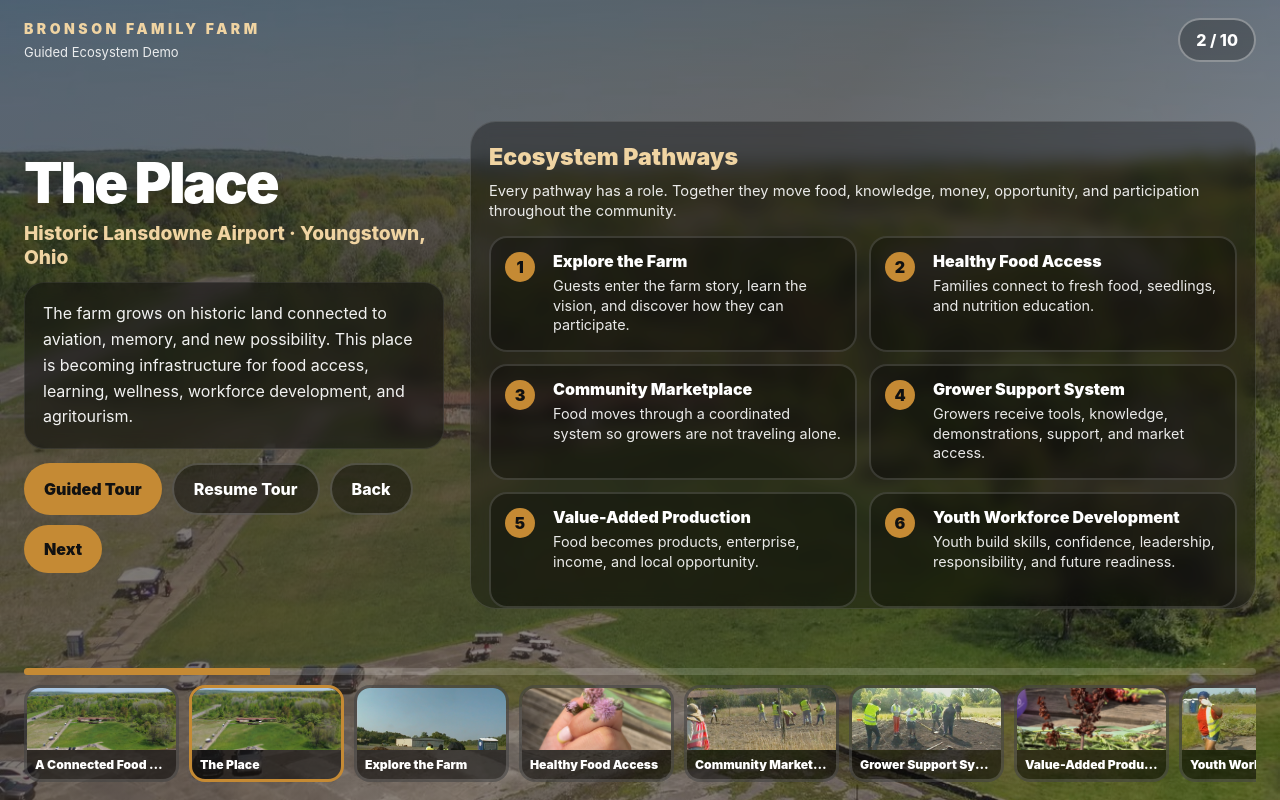
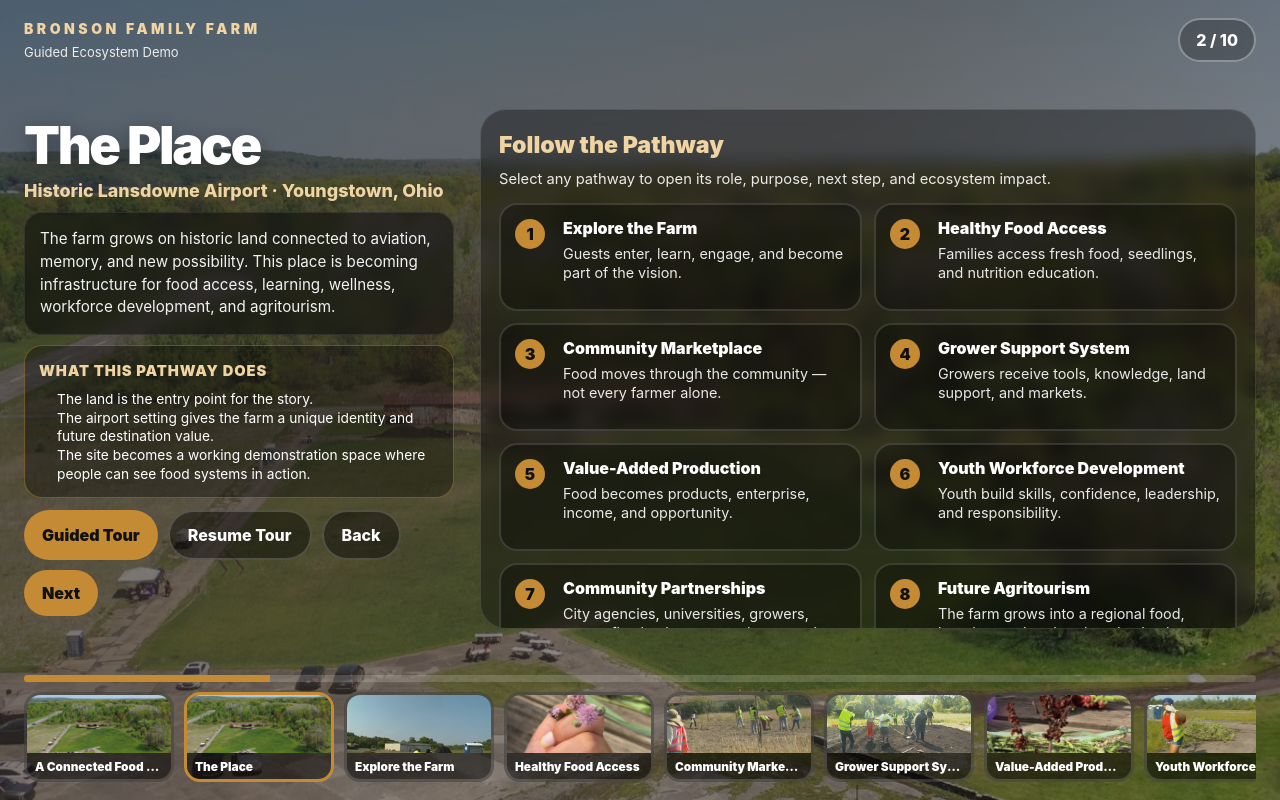
Before and after one commit to cburgessemail-gif/bronson-demo, a React (Vite) app: page / in a window 1280 px wide. Both pictures are taken after a click on the button "Next". Built offline with nearby package versions, Linux system fonts and the light colour scheme; the HTML template or start-up script is replaced by a standard one.

Commit message:
Refactor pathway descriptions for clarity and brevity

```diff
--- a/src/App.tsx
+++ b/src/App.tsx
@@ -7,37 +7,38 @@ const pathways = [
   {
     id: "explore",
     label: "Explore the Farm",
-    short: "Guests enter the farm story, learn the vision, and discover how they can participate.",
+    short: "Guests enter, learn, engage, and become part of the vision.",
   },
   {
     id: "food",
     label: "Healthy Food Access",
-    short: "Families connect to fresh food, seedlings, and nutrition education.",
+    short: "Families access fresh food, seedlings, and nutrition education.",
   },
   {
     id: "marketplace",
     label: "Community Marketplace",
-    short: "Food moves through a coordinated system so growers are not traveling alone.",
+    short: "Food moves through the community — not every farmer alone.",
   },
   {
     id: "growers",
     label: "Grower Support System",
-    short: "Growers receive tools, knowledge, demonstrations, support, and market access.",
+    short: "Growers receive tools, knowledge, land support, and markets.",
   },
   {
     id: "valueadded",
     label: "Value-Added Production",
-    short: "Food becomes products, enterprise, income, and local opportunity.",
+    short: "Food becomes products, enterprise, income, and opportunity.",
   },
   {
     id: "youth",
     label: "Youth Workforce Development",
-    short: "Youth build skills, confidence, leadership, responsibility, and future readiness.",
+    short: "Youth build skills, confidence, leadership, and responsibility.",
   },
   {
     id: "partners",
     label: "Community Partnerships",
-    short: "Partners align resources for health, education, workforce, and impact.",
+    short:
+      "City agencies, universities, growers, nonprofits, businesses, and community organizations align resources.",
   },
   {
     id: "future",
@@ -54,6 +55,11 @@ const slides = [
     image: "/GrowArea.jpg",
     body:
       "Bronson Family Farm is a place-based ecosystem where growers, families, youth, partners, resources, and opportunities work together so food, knowledge, and economic value circulate locally and strengthen the whole community.",
+    details: [
+      "The ecosystem begins with place: land, people, food, education, and community need.",
+      "Each pathway gives a person or partner a clear way to participate.",
+      "The purpose is circulation — food, knowledge, opportunity, and resources moving through the community.",
+    ],
     color: "#1d241b",
     ecosystem: true,
   },
@@ -64,6 +70,11 @@ const slides = [
     image: "/GrowArea2.jpg",
     body:
       "The farm grows on historic land connected to aviation, memory, and new possibility. This place is becoming infrastructure for food access, learning, wellness, workforce development, and agritourism.",
+    details: [
+      "The land is the entry point for the story.",
+      "The airport setting gives the farm a unique identity and future destination value.",
+      "The site becomes a working demonstration space where people can see food systems in action.",
+    ],
     color: "#3d332a",
   },
   {
@@ -73,6 +84,12 @@ const slides = [
     image: "/SAM_0220.JPG",
     body:
       "Guests enter through tours, events, storytelling, demonstrations, and experiences that help them understand the ecosystem, the land, and why local food systems matter.",
+    details: [
+      "Guests learn the farm story and why the ecosystem exists.",
+      "They see growing areas, demonstrations, food access needs, and future possibilities.",
+      "They can move next into volunteering, purchasing, growing, donating, partnering, or advocating.",
+    ],
+    nextPath: "food",
     color: "#263322",
   },
   {
@@ -82,6 +99,12 @@ const slides = [
     image: "/culniary_edibleflowers.jpeg",
     body:
       "Families connect to fresh, chemical-free produce, seedlings, nutrition education, and healthier choices that support wellness, food security, and household stability.",
+    details: [
+      "Customers access fresh produce, seedlings, and nutrition information.",
+      "The goal is repeated healthy choice, not one-time participation.",
+      "Customer demand helps strengthen growers and the marketplace.",
+    ],
+    nextPath: "marketplace",
     color: "#40351f",
   },
   {
@@ -91,6 +114,12 @@ const slides = [
     image: "/SAM_0301.JPG",
     body:
       "The marketplace connects growers to schools, businesses, organizations, and buyers through a coordinated local food system where food and money circulate locally.",
+    details: [
+      "Orders, food, customers, and growers are coordinated through a shared system.",
+      "Growers do not have to travel everywhere alone to find buyers.",
+      "The marketplace keeps food and money moving locally.",
+    ],
+    nextPath: "growers",
     color: "#4a2f1d",
   },
   {
@@ -100,6 +129,12 @@ const slides = [
     image: "/SAM_0225.JPG",
     body:
       "Growers receive demonstrations, technical assistance, irrigation knowledge, tools, market opportunities, education, and support to become more sustainable and successful.",
+    details: [
+      "Growers need more than land; they need supplies, knowledge, and market access.",
+      "The farm demonstrates growing methods, tools, irrigation, soil learning, and pest awareness.",
+      "Supported growers increase community food production.",
+    ],
+    nextPath: "valueadded",
     color: "#263322",
   },
   {
@@ -109,6 +144,12 @@ const slides = [
     image: "/culniary_edibleflowers2.jpeg",
     body:
       "Produce can become sauces, canned goods, herbs, prepared foods, seedlings, educational kits, farm experiences, and small business opportunities.",
+    details: [
+      "Value-added work helps extend the life and economic value of food.",
+      "It creates pathways for small business, culinary education, and entrepreneurship.",
+      "This helps more people participate in the food economy.",
+    ],
+    nextPath: "youth",
     color: "#4a3421",
   },
   {
@@ -118,6 +159,12 @@ const slides = [
     image: "/SAM_0226.JPG",
     body:
       "Youth build leadership, responsibility, teamwork, communication, safety, and workforce skills through real experiences connected to growing food and serving community.",
+    details: [
+      "Youth practice attendance, safety, communication, teamwork, and responsibility.",
+      "They learn by working in a real environment with visible outcomes.",
+      "The pathway builds future readiness, confidence, and community connection.",
+    ],
+    nextPath: "partners",
     color: "#29243d",
   },
   {
@@ -126,38 +173,52 @@ const slides = [
     subtitle: "Stronger together.",
     image: "/SAM_0238.JPG",
     body:
-      "Educational institutions, health systems, businesses, nonprofits, growers, and civic organizations strengthen the ecosystem through collaboration and shared investment.",
+      "Community partnerships strengthen the ecosystem through shared education, workforce development, food access, infrastructure, health, and community investment.",
+    details: [
+      "Partners include the City of Youngstown, Central State University, Ohio State University, Northeast Ohio Regional Sewer District, Farm & Family Alliance, Parker Farms, Home Depot, Flying High, Jubilee Gardens, Inc., Elliott’s Garden Center, Petitti Garden Centers, and The Airport Association.",
+      "Partners bring knowledge, materials, funding, outreach, workforce support, health education, and technical assistance.",
+      "Partnerships help the ecosystem serve more people than one organization could serve alone.",
+    ],
+    nextPath: "future",
     color: "#23364a",
   },
   {
     id: "future",
-    title: "The Future",
-    subtitle: "A regional agritourism and food innovation destination.",
+    title: "Future Agritourism",
+    subtitle: "A regional food, learning, and destination experience.",
     image: "/SAM_0249.JPG",
     body:
       "Bronson Family Farm is growing toward agritourism, youth experiences, food innovation, camping, RC activities, education, wellness, grower supply systems, and community-centered economic development.",
+    details: [
+      "The future expands the farm into a destination for food, learning, recreation, and legacy.",
+      "Agritourism creates earned revenue while educating visitors and supporting the mission.",
+      "The ecosystem becomes a model for community-centered food innovation.",
+    ],
+    nextPath: "intro",
     color: "#4b321f",
   },
 ];
 
+function findSlideIndex(id: string) {
+  const found = slides.findIndex((s) => s.id === id);
+  return found >= 0 ? found : 0;
+}
+
 function PathwayPanel({ activeId, setIndex }: any) {
   return (
     <div style={styles.pathwayPanel}>
-      <div style={styles.pathwayHeader}>Ecosystem Pathways</div>
+      <div style={styles.pathwayHeader}>Follow the Pathway</div>
       <div style={styles.pathwaySub}>
-        Every pathway has a role. Together they move food, knowledge, money,
-        opportunity, and participation throughout the community.
+        Select any pathway to open its role, purpose, next step, and ecosystem impact.
       </div>
 
       <div style={styles.pathwayList}>
         {pathways.map((p, i) => {
-          const slideIndex = slides.findIndex((s) => s.id === p.id);
           const active = activeId === p.id;
-
           return (
             <button
               key={p.id}
-              onClick={() => setIndex(slideIndex)}
+              onClick={() => setIndex(findSlideIndex(p.id))}
               style={{
                 ...styles.pathwayItem,
                 borderColor: active ? accent : "rgba(255,255,255,.14)",
@@ -177,8 +238,7 @@ function PathwayPanel({ activeId, setIndex }: any) {
       </div>
 
       <div style={styles.pathwayFlow}>
-        Explore → Access → Marketplace → Grow → Produce → Workforce → Partner →
-        Reinvest
+        Explore → Access → Marketplace → Grow → Produce → Workforce → Partner → Reinvest
       </div>
     </div>
   );
@@ -193,13 +253,10 @@ function EcosystemMap({ setIndex }: any) {
       </div>
 
       <div style={styles.mapGrid}>
-        {pathways.map((p, i) => {
-          const slideIndex = slides.findIndex((s) => s.id === p.id);
-
-          return (
+        {pathways.map((p, i) => (
           <button
             key={p.id}
-              onClick={() => setIndex(slideIndex)}
+            onClick={() => setIndex(findSlideIndex(p.id))}
             style={styles.mapCard}
           >
             <div style={styles.pathwayNumber}>{i + 1}</div>
@@ -208,13 +265,35 @@ function EcosystemMap({ setIndex }: any) {
               <div style={styles.pathwayText}>{p.short}</div>
             </div>
           </button>
-          );
-        })}
+        ))}
       </div>
 
       <div style={styles.flow}>
         Enter → Learn → Grow → Buy → Sell → Work → Partner → Reinvest
       </div>
+    </div>
+  );
+}
+
+function DetailBox({ slide, setIndex }: any) {
+  return (
+    <div style={styles.detailBox}>
+      <div style={styles.detailTitle}>What this pathway does</div>
+
+      <ul style={styles.detailList}>
+        {(slide.details || []).map((item: string) => (
+          <li key={item}>{item}</li>
+        ))}
+      </ul>
+
+      {slide.nextPath && (
+        <button
+          style={styles.nextPathBtn}
+          onClick={() => setIndex(findSlideIndex(slide.nextPath))}
+        >
+          Follow Next Path →
+        </button>
+      )}
     </div>
   );
 }
@@ -227,7 +306,6 @@ export default function App() {
 
   useEffect(() => {
     if (!guided) return;
-
     if (index >= slides.length - 1) {
       setGuided(false);
       return;
@@ -235,7 +313,7 @@ export default function App() {
 
     const timer = setTimeout(() => {
       setIndex((prev) => Math.min(prev + 1, slides.length - 1));
-    }, 11500);
+    }, 13000);
 
     return () => clearTimeout(timer);
   }, [guided, index]);
@@ -255,9 +333,9 @@ export default function App() {
             ...styles.overlay,
             background: `linear-gradient(
               135deg,
-              rgba(18,18,18,.54) 0%,
+              rgba(18,18,18,.56) 0%,
               ${slide.color}aa 45%,
-              rgba(0,0,0,.22) 100%
+              rgba(0,0,0,.24) 100%
             )`,
           }}
         >
@@ -280,6 +358,8 @@ export default function App() {
               <div style={styles.bodyBox}>
                 <p style={styles.body}>{slide.body}</p>
               </div>
+
+              <DetailBox slide={slide} setIndex={setIndex} />
 
               <div style={styles.controls}>
                 <button
@@ -350,13 +430,11 @@ const styles: Record<string, React.CSSProperties> = {
     fontFamily:
       "Inter, system-ui, -apple-system, BlinkMacSystemFont, 'Segoe UI', sans-serif",
   },
-
   hero: {
     position: "relative",
     height: "100vh",
     overflow: "hidden",
   },
-
   bg: {
     position: "absolute",
     inset: 0,
@@ -364,7 +442,6 @@ const styles: Record<string, React.CSSProperties> = {
     height: "100%",
     objectFit: "cover",
   },
-
   overlay: {
     position: "absolute",
     inset: 0,
@@ -374,27 +451,23 @@ const styles: Record<string, React.CSSProperties> = {
     flexDirection: "column",
     justifyContent: "space-between",
   },
-
   top: {
     display: "flex",
     justifyContent: "space-between",
     alignItems: "center",
     flexShrink: 0,
   },
-
   brand: {
     fontSize: "14px",
     letterSpacing: ".25em",
     color: warm,
     fontWeight: 950,
   },
-
   demo: {
     opacity: 0.88,
     marginTop: 4,
     fontSize: "13px",
   },
-
   counter: {
     border: "2px solid rgba(255,255,255,.35)",
     borderRadius: 999,
@@ -402,81 +475,102 @@ const styles: Record<string, React.CSSProperties> = {
     fontWeight: 800,
     background: "rgba(0,0,0,.24)",
   },
-
   content: {
     display: "grid",
-    gridTemplateColumns: "420px minmax(640px, 1fr)",
+    gridTemplateColumns: "430px minmax(640px, 1fr)",
     gap: "26px",
     alignItems: "center",
     flex: 1,
     minHeight: 0,
     padding: "8px 0",
   },
-
   textSide: {
-    maxWidth: 420,
+    maxWidth: 430,
   },
-
   title: {
-    fontSize: "clamp(2.35rem, 4.4vw, 4.55rem)",
+    fontSize: "clamp(2.15rem, 4.1vw, 4.35rem)",
     lineHeight: 0.92,
     margin: 0,
     fontWeight: 950,
     letterSpacing: "-0.045em",
     textShadow: "0 5px 20px rgba(0,0,0,.35)",
   },
-
   subtitle: {
     color: warm,
-    fontSize: "clamp(1rem, 1.5vw, 1.35rem)",
-    marginTop: 12,
-    marginBottom: 12,
+    fontSize: "clamp(.98rem, 1.4vw, 1.28rem)",
+    marginTop: 10,
+    marginBottom: 10,
     fontWeight: 850,
-    lineHeight: 1.28,
+    lineHeight: 1.25,
   },
-
   bodyBox: {
     background: "rgba(12,12,12,.54)",
-    borderRadius: 20,
-    padding: "18px",
+    borderRadius: 18,
+    padding: "15px",
     backdropFilter: "blur(8px)",
     border: "1px solid rgba(255,255,255,.08)",
   },
-
   body: {
     margin: 0,
-    fontSize: "1rem",
-    lineHeight: 1.62,
+    fontSize: ".95rem",
+    lineHeight: 1.5,
     color: "rgba(255,255,255,.94)",
   },
-
+  detailBox: {
+    marginTop: 10,
+    background: "rgba(0,0,0,.34)",
+    border: `1px solid rgba(197,138,52,.45)`,
+    borderRadius: 18,
+    padding: 14,
+  },
+  detailTitle: {
+    color: warm,
+    fontWeight: 950,
+    marginBottom: 8,
+    fontSize: ".92rem",
+    textTransform: "uppercase",
+    letterSpacing: ".06em",
+  },
+  detailList: {
+    margin: 0,
+    paddingLeft: 18,
+    fontSize: ".86rem",
+    lineHeight: 1.35,
+  },
+  nextPathBtn: {
+    marginTop: 10,
+    border: "none",
+    borderRadius: 999,
+    background: accent,
+    color: "#111",
+    fontWeight: 950,
+    padding: "10px 16px",
+    cursor: "pointer",
+  },
   controls: {
     display: "flex",
     gap: 10,
     flexWrap: "wrap",
-    marginTop: 14,
+    marginTop: 12,
   },
-
   accentBtn: {
     border: "none",
     borderRadius: 999,
     background: accent,
     color: "#111",
     fontWeight: 950,
-    padding: "12px 20px",
+    padding: "11px 18px",
     cursor: "pointer",
   },
-
   darkBtn: {
     border: "2px solid rgba(255,255,255,.18)",
     borderRadius: 999,
     background: "rgba(0,0,0,.42)",
     color: "#fff",
     fontWeight: 850,
-    padding: "12px 20px",
+    padding: "11px 18px",
     cursor: "pointer",
   },
-
   pathwayPanel: {
     width: "100%",
     background: "rgba(0,0,0,.34)",
@@ -484,18 +578,16 @@ const styles: Record<string, React.CSSProperties> = {
     borderRadius: 26,
     padding: 18,
     backdropFilter: "blur(8px)",
-    maxHeight: "61vh",
+    maxHeight: "65vh",
     overflow: "auto",
     boxSizing: "border-box",
   },
-
   pathwayHeader: {
     color: warm,
     fontSize: "1.45rem",
     fontWeight: 950,
     marginBottom: 6,
   },
-
   pathwaySub: {
     fontSize: ".92rem",
     lineHeight: 1.4,
@@ -503,13 +595,11 @@ const styles: Record<string, React.CSSProperties> = {
     opacity: 0.9,
     maxWidth: 760,
   },
-
   pathwayList: {
     display: "grid",
     gridTemplateColumns: "repeat(2, minmax(300px, 1fr))",
     gap: 12,
   },
-
   pathwayItem: {
     width: "100%",
     color: "white",
@@ -523,9 +613,8 @@ const styles: Record<string, React.CSSProperties> = {
     cursor: "pointer",
     alignItems: "start",
     boxSizing: "border-box",
-    minHeight: 116,
+    minHeight: 108,
   },
-
   pathwayNumber: {
     width: 30,
     height: 30,
@@ -538,11 +627,9 @@ const styles: Record<string, React.CSSProperties> = {
     fontWeight: 950,
     flexShrink: 0,
   },
-
   pathwayCopy: {
     minWidth: 0,
   },
-
   pathwayTitle: {
     fontWeight: 950,
     fontSize: "1rem",
@@ -550,16 +637,13 @@ const styles: Record<string, React.CSSProperties> = {
     lineHeight: 1.15,
     whiteSpace: "normal",
   },
-
   pathwayText: {
     fontSize: ".9rem",
     lineHeight: 1.35,
     opacity: 0.9,
     whiteSpace: "normal",
-    overflowWrap: "normal",
     wordBreak: "normal",
   },
-
   pathwayFlow: {
     marginTop: 14,
     background: "rgba(197,138,52,.18)",
@@ -571,7 +655,6 @@ const styles: Record<string, React.CSSProperties> = {
     fontWeight: 950,
     fontSize: ".92rem",
   },
-
   ecosystemMap: {
     width: "100%",
     background: "rgba(0,0,0,.34)",
@@ -584,10 +667,9 @@ const styles: Record<string, React.CSSProperties> = {
     gap: 18,
     alignItems: "center",
     boxSizing: "border-box",
-    maxHeight: "61vh",
+    maxHeight: "65vh",
     overflow: "auto",
   },
-
   centerCircle: {
     width: 200,
     height: 200,
@@ -602,29 +684,25 @@ const styles: Record<string, React.CSSProperties> = {
     padding: 18,
     boxShadow: "0 0 48px rgba(0,0,0,.46)",
   },
-
   centerTitle: {
     fontSize: "1.2rem",
     fontWeight: 950,
     lineHeight: 1.08,
   },
-
   centerText: {
     marginTop: 10,
     color: warm,
     fontWeight: 850,
     lineHeight: 1.3,
   },
-
   mapGrid: {
     display: "grid",
     gridTemplateColumns: "repeat(2, minmax(280px, 1fr))",
     gap: 12,
   },
-
   mapCard: {
     width: "100%",
-    minHeight: 112,
+    minHeight: 108,
     border: "2px solid rgba(255,255,255,.18)",
     borderRadius: 18,
     padding: 14,
@@ -638,7 +716,6 @@ const styles: Record<string, React.CSSProperties> = {
     alignItems: "start",
     boxSizing: "border-box",
   },
-
   flow: {
     gridColumn: "1 / -1",
     background: "rgba(197,138,52,.22)",
@@ -649,7 +726,6 @@ const styles: Record<string, React.CSSProperties> = {
     color: warm,
     fontWeight: 950,
   },
-
   progressWrap: {
     height: 7,
     background: "rgba(255,255,255,.16)",
@@ -657,24 +733,21 @@ const styles: Record<string, React.CSSProperties> = {
     overflow: "hidden",
     flexShrink: 0,
   },
-
   progress: {
     height: "100%",
     background: accent,
     transition: "width .6s ease",
   },
-
   bottomNav: {
     display: "flex",
     gap: 10,
     overflowX: "auto",
     paddingTop: 10,
-    maxHeight: 108,
+    maxHeight: 100,
     flexShrink: 0,
   },
-
   navCard: {
-    minWidth: 155,
+    minWidth: 150,
     background: "rgba(0,0,0,.52)",
     borderRadius: 16,
     overflow: "hidden",
@@ -684,21 +757,18 @@ const styles: Record<string, React.CSSProperties> = {
     padding: 0,
     textAlign: "left",
   },
-
   navImage: {
     width: "100%",
-    height: 62,
+    height: 58,
     objectFit: "cover",
     display: "block",
   },
-
   navText: {
     padding: 8,
   },
-
   navTitle: {
     fontWeight: 950,
-    fontSize: ".76rem",
+    fontSize: ".74rem",
     lineHeight: 1.1,
     whiteSpace: "nowrap",
     overflow: "hidden",
```
Lines whose indentation alone changed are shown as unchanged.
